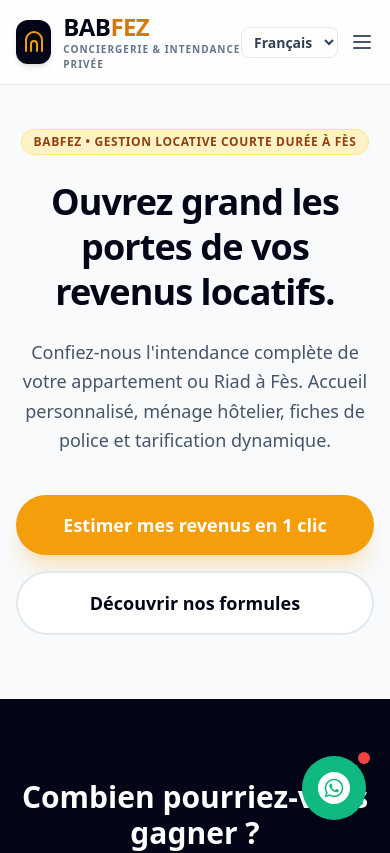
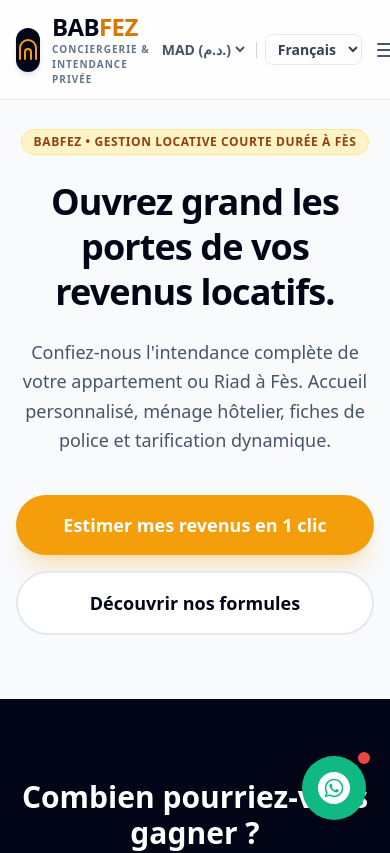
Before and after one commit to anoirqotbi87-debug/babfez, a Next.js app: page /1 in a window 390 px wide. Shown: the top 853 px of the page. Built offline with nearby package versions, Linux system fonts and the light colour scheme.

Commit message:
fix: make currency and language switchers visible on mobile screens

```diff
--- a/src/app/[lang]/page.tsx
+++ b/src/app/[lang]/page.tsx
@@ -146,9 +146,11 @@ ${formData.message ? `\nMessage: ${formData.message}` : ''}`;
             </a>
           </div>
 
-          <div className="flex items-center md:hidden gap-3">
+          <div className="flex items-center md:hidden gap-2">
+            <CurrencySwitcher />
+            <div className="h-4 w-px bg-slate-300"></div>
             <LanguageSwitcher currentLang={lang} />
-            <button className="text-slate-600" onClick={() => setIsMobileMenuOpen(!isMobileMenuOpen)}>
+            <button className="text-slate-600 ml-1" onClick={() => setIsMobileMenuOpen(!isMobileMenuOpen)}>
               <svg className="w-6 h-6" fill="none" stroke="currentColor" viewBox="0 0 24 24"><path strokeLinecap="round" strokeLinejoin="round" strokeWidth="2" d="M4 6h16M4 12h16M4 18h16"/></svg>
             </button>
           </div>
--- a/src/app/[lang]/reserver/page.tsx
+++ b/src/app/[lang]/reserver/page.tsx
@@ -188,6 +188,12 @@ export default function Reserver({ params }: { params: { lang: string } }) {
             <a href={`/${lang}/#simulateur`} className="bg-slate-950 text-white px-5 py-2.5 rounded-xl text-sm font-bold hover:bg-slate-800 transition-colors shadow-lg">
               {dict.nav.estimate}
             </a>
+          </div>
+
+          <div className="flex items-center lg:hidden gap-2">
+            <CurrencySwitcher />
+            <div className="h-4 w-px bg-slate-300"></div>
+            <LanguageSwitcher currentLang={lang} />
           </div>
         </div>
       </header>
```
